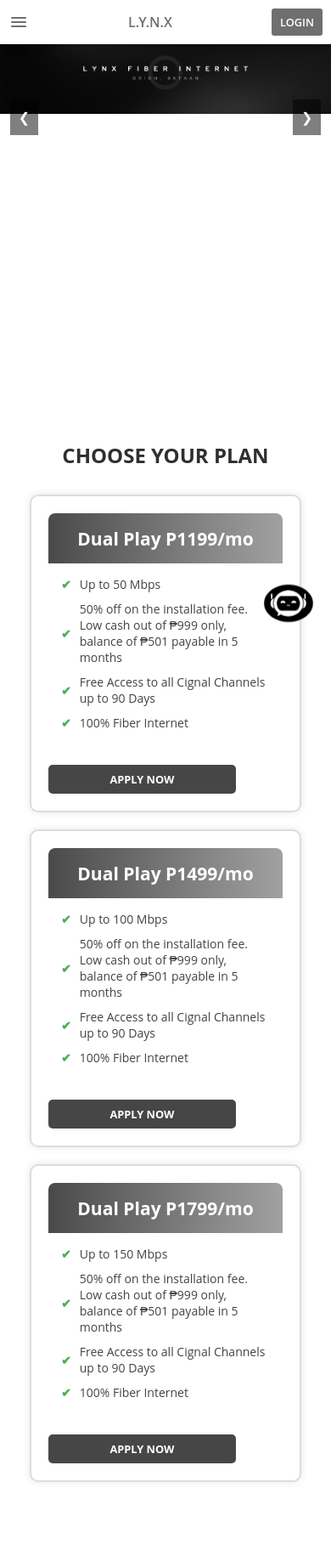
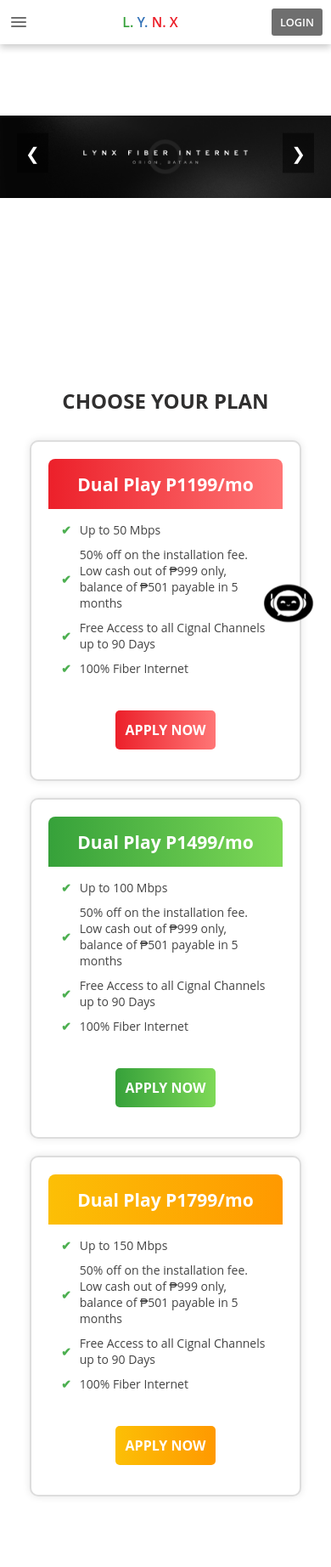
Before and after one commit to WesleyJoshuaPerez/Capstone, a PHP site: page /Github/ in a window 390 px wide. Shown: the top 1844 px of the page at 85% size. Before the commit the page ends 1744 px from the top, so only its background shows below. Run offline with PHP 8.4, Linux system fonts and the light colour scheme; some web fonts are replaced.

Commit message:
revised homepage

```diff
--- a/frontend/styles/frontpage.css
+++ b/frontend/styles/frontpage.css
@@ -9,7 +9,7 @@
 body {
   height: 100vh;
   width: 100%;
-  /* background: url("images/hero-bg.jpg") center/cover no-repeat; */
+  background-color: white;
 }
 header {
   position: fixed;
@@ -125,9 +125,8 @@ header {
   display: flex;
   justify-content: center;
   align-items: center;
-  margin-top: 6rem; /* Pushes it down to avoid getting cut */
+  margin-top: 0; /* Pushes it down to avoid getting cut */
 }
-
 
 .slider-wrapper {
   position: relative;
@@ -145,21 +144,19 @@ header {
 .slide {
   flex: 0 0 100vw; /* Ensures each slide takes up full width */
   width: 100vw; /* Full width of viewport */
-  height: 100%; /* Ensure full height */
+  height: 50vh;
 }
 
 .slide img {
+  object-fit: cover; /* Ensures image fills container */
+  height: 100%;
   width: 100%;
-  height: auto; /* Maintain aspect ratio */
-  max-height: 100%; /* Prevents image from overflowing */
-  object-fit: contain; /* Ensures full image is displayed without cropping */
 }
-
 
 .prev,
 .next {
   position: absolute;
-  top: 50%;
+  top: 40%;
   transform: translateY(-50%);
   background-color: rgba(0, 0, 0, 0.5);
   color: white;
@@ -175,31 +172,6 @@ header {
 
 .next {
   right: 1.25rem;
-}
-
-.dots {
-  position: relative; /* Position it relative to the slider */
-  bottom: 20px; /* Adjust this to move it closer or farther */
-  left: 50%;
-  transform: translateX(-50%); /* Centers the dots */
-  display: flex;
-  gap: 8px; /* Spacing between dots */
-}
-
-
-.dot {
-  height: 0.25rem; /* Make it a thin line */
-  width: 2.5rem; /* Adjust length */
-  background-color: #bbb;
-  border-radius: 0.3125rem; /* Slightly rounded edges */
-  display: inline-block;
-  cursor: pointer;
-  transition: background-color 0.3s, width 0.3s;
-}
-
-.dot.active {
-  background-color: #333;
-  width: 3.125rem; /* Make active line slightly longer */
 }
 
 /* Pricing Section */
@@ -242,8 +214,8 @@ header {
 }
 
 /* Header (Title & Badge) */
+/* Default Style */
 .pricing-header {
-  background: linear-gradient(to right, #4a4a4a, #a1a1a1);
   color: white;
   padding: 15px;
   border-radius: 8px 8px 0 0;
@@ -251,6 +223,23 @@ header {
   font-weight: bold;
   text-align: center;
   position: relative;
+}
+
+/* Different Background Colors for Each Plan */
+.pricing-box:nth-child(1) .pricing-header {
+  background: linear-gradient(to right, #ec202a, #ff7676); /* Red Gradient */
+}
+
+.pricing-box:nth-child(2) .pricing-header {
+  background: linear-gradient(to right, #36a13a, #7ed957); /* Green Gradient */
+}
+
+.pricing-box:nth-child(3) .pricing-header {
+  background: linear-gradient(
+    to right,
+    #fcbf06,
+    #ff9900
+  ); /* Yellow-Orange Gradient */
 }
 
 /* Plan Details */
@@ -275,10 +264,10 @@ header {
 }
 
 /* Apply Now Button */
+/* Default Button Styling */
 .apply-btn {
   display: block;
   width: 100%;
-  background: #464646;
   color: white;
   text-align: center;
   padding: 12px;
@@ -288,12 +277,38 @@ header {
   border-radius: 5px;
   cursor: pointer;
   margin-top: 15px;
+  transition: background 0.3s ease-in-out;
 }
 
-.apply-btn:hover {
-  background: #807f7f;
+/* Different Gradient Backgrounds */
+.pricing-box:nth-child(1) .apply-btn {
+  background: linear-gradient(to right, #ec202a, #ff7676); /* Red Gradient */
 }
 
+.pricing-box:nth-child(2) .apply-btn {
+  background: linear-gradient(to right, #36a13a, #7ed957); /* Green Gradient */
+}
+
+.pricing-box:nth-child(3) .apply-btn {
+  background: linear-gradient(
+    to right,
+    #fcbf06,
+    #ff9900
+  ); /* Yellow-Orange Gradient */
+}
+
+/* Hover Effects */
+.pricing-box:nth-child(1) .apply-btn:hover {
+  background: linear-gradient(to right, #ff3b3b, #ff9999); /* Lighter Red */
+}
+
+.pricing-box:nth-child(2) .apply-btn:hover {
+  background: linear-gradient(to right, #4caf50, #9beb79); /* Lighter Green */
+}
+
+.pricing-box:nth-child(3) .apply-btn:hover {
+  background: linear-gradient(to right, #ffcc33, #ffb84d); /* Lighter Yellow */
+}
 
 ul {
   list-style-type: none; /* Hides the bullet points */
@@ -362,104 +377,57 @@ footer {
   /**To make responsive gallery slide and subcripstion page */
   .galleryslidingimage {
     height: 85vh; /* Slightly reduce height */
-    margin: 40px auto 0;
+    margin-top: 0;
   }
 
   .slide {
-    height: 85vh;
+    height: 40vh;
   }
 
   .slide img {
-    object-fit: fill; /* Prevents cutting important parts of the image */
+    object-fit: contain; /* Ensures image fills container */
+    height: 100%;
     width: 100%;
-    max-width: 100%;
   }
 
   .prev,
   .next {
+    position: absolute;
+    top: 35%;
     font-size: 20px;
     padding: 10px;
   }
-  .carousel-indicators {
-    text-align: center;
-    position: absolute;
-    bottom: -50px;
-    left: 50%;
-    transform: translateX(-50%);
-    display: flex;
-    gap: 0.625rem;
-  }
 
-  .dot {
-    height: 0.25rem; /* Make it a thin line */
-    width: 2.5rem; /* Adjust length */
-    background-color: #bbb;
-    border-radius: 0.3125rem; /* Slightly rounded edges */
-    display: inline-block;
-    cursor: pointer;
-    transition: background-color 0.3s, width 0.3s;
-  }
-
-  .dot.active {
-    background-color: #333;
-    width: 3.125rem; /* Make active line slightly longer */
-  }
   .pricinglist h1 {
     font-size: 25px;
     padding: 0;
   }
 }
 /*For smartphones */
-@media (max-width: 47.5rem) {
-  .section {
-    margin-top: 20px;
-    height: auto;
-    min-height: 70vh;
-  }
+@media (max-width: 768px) {
   .galleryslidingimage {
-    height: 70vh;
-    margin: 5.625rem auto 0; /* Adjust the top margin as needed */
+    height: 85vh;
+    margin-top: 0;
   }
 
   .slide {
-    height: 70vh;
+    height: 50vh;
   }
 
   .slide img {
-    object-fit: fill; /* Prevents cutting important parts of the image */
-    width: auto;
-    max-width: 100%;
+    object-fit: contain; /* Ensures image fills container */
+    height: 100%;
+    width: 100%;
   }
 
   .prev,
   .next {
-    font-size: 18px;
-    padding: 0.5rem;
-  }
-  .carousel-indicators {
-    text-align: center;
     position: absolute;
-    bottom: 0.625rem;
-    left: 50%;
-    transform: translateX(-50%);
-    display: flex;
-    gap: 0.625rem;
+    top: 35%;
+    font-size: 20px;
+    padding: 10px;
   }
 
-  .dot {
-    height: 0.25rem; /* Make it a thin line */
-    width: 2.5rem; /* Adjust length */
-    background-color: #bbb;
-    border-radius: 0.3125rem; /* Slightly rounded edges */
-    display: inline-block;
-    cursor: pointer;
-    transition: background-color 0.3s, width 0.3s;
-  }
-
-  .dot.active {
-    background-color: #333;
-    width: 3.125rem; /* Make active line slightly longer */
-  }
   .pricinglist h1 {
     font-size: 20px; /* Adjust size as needed */
     text-align: center;
@@ -470,57 +438,68 @@ footer {
     width: auto;
     height: auto;
   }
-  .pricing-box button {
-    width: 80%; /* Make buttons wider on mobile */
-    font-size: 12.8px; /* Reduce font size */
-    padding: 0.5rem 0.75rem; /* Adjust padding */
+  .apply-btn {
+    display: block;
+    width: auto;
+    background: #464646;
+    color: white;
+    text-align: center;
+    padding: 12px;
+    font-size: 16px;
+    font-weight: bold;
+    border: none;
+    border-radius: 5px;
+    cursor: pointer;
+    margin: 15px auto; /* Auto centers it horizontally */
+  }
+
+  .apply-btn:hover {
+    background: #807f7f;
   }
   footer {
     display: none;
   }
 }
 
-/* Make it fully responsive for smaller screens */
-@media (max-width: 768px) {
+@media (max-width: 480px) {
   .galleryslidingimage {
-    height: 85vh; /* Adjust height for mobile */
-    margin-top: 3rem; /* Push down on mobile */
+    height: 75vh; /* Further adjust height */
+    margin-top: 0; /* Push down */
+  }
+
+  .slide {
+    height: 50vh;
   }
 
   .slide img {
-    object-fit: contain; /* Keep full image visible */
+    object-fit: contain; /* Ensures image fills container */
+    height: 100%;
     width: 100%;
-    max-width: 100%;
   }
 
   .prev,
   .next {
-    top: 10%; /* Move arrows below the slider */
-    transform: translateY(50%); /* Adjust positioning */
-    background-color: rgba(0, 0, 0, 0.5);
-    padding: 10px; /* Adjust button size */
-    font-size: 16px; /* Reduce icon size */
+    position: absolute;
+    top: 35%;
+    font-size: 20px;
+    padding: 10px;
+  }
+  .apply-btn {
+    display: block;
+    width: auto;
+    background: #464646;
+    color: white;
+    text-align: center;
+    padding: 12px;
+    font-size: 16px;
+    font-weight: bold;
+    border: none;
+    border-radius: 5px;
+    cursor: pointer;
+    margin: 15px auto; /* Auto centers it horizontally */
   }
 
-  .prev {
-    left: 3%; /* Center towards left */
-  }
-
-  .next {
-    right: 3%; /* Center towards right */
+  .apply-btn:hover {
+    background: #807f7f;
   }
 }
-
-@media (max-width: 480px) {
-  .galleryslidingimage {
-    height: 75vh; /* Further adjust height */
-    margin-top: 4rem; /* Push down */
-  }
-
-  .slide img {
-    width: auto;
-    max-width: 100%;
-    object-fit: contain;
-  }
-
-}
--- a/frontend/styles/login.css
+++ b/frontend/styles/login.css
@@ -10,6 +10,7 @@
 
 body {
   overflow-x: hidden;
+  background: #fff;
 }
 
 .hidden {
@@ -162,7 +163,7 @@ label {
 /* Responsive Adjustments for 759px and below */
 @media (max-width: 759px) {
   .loginform_container {
-    width: 60%;
+    width: 90%;
     max-width: 24rem; /* Slightly smaller */
     padding: 1rem;
   }
--- a/frontend/styles/resetpass.css
+++ b/frontend/styles/resetpass.css
@@ -8,6 +8,7 @@
 }
 body {
   overflow-x: hidden;
+  background: #fff;
 }
 h1 {
   color: #6f6f6f;
--- a/index.html
+++ b/index.html
@@ -35,7 +35,12 @@
         <span class="hamburger-btn material-symbols-rounded">menu</span>
         <a href="index.html" class="logo">
           <img src="frontend/assets/images/logos/Lynx_logo.png" alt="logo" />
-          <h2 style="color: #6f6f6f">L.Y.N.X</h2>
+          <h2>
+            <span style="color: #36a13a">L.</span>
+            <span style="color: #3775b9">Y.</span>
+            <span style="color: #ec202a">N.</span>
+            <span style="color: #ec202a">X</span>
+          </h2>
         </a>
         <ul class="links">
           <span class="close-btn material-symbols-rounded">close</span>
@@ -93,7 +98,6 @@
         <button class="next" onclick="moveSlide(1)">❯</button>
 
         <!-- Indicators -->
-
       </div>
     </div>
 
@@ -107,7 +111,10 @@
           </div>
           <ul>
             <li>Up to 50 Mbps</li>
-            <li>50% off on the installation fee. Low cash out of ₱999 only, balance of ₱501 payable in 5 months</li>
+            <li>
+              50% off on the installation fee. Low cash out of ₱999 only,
+              balance of ₱501 payable in 5 months
+            </li>
             <li>Free Access to all Cignal Channels up to 90 Days</li>
             <li>100% Fiber Internet</li>
           </ul>
@@ -120,7 +127,10 @@
           </div>
           <ul>
             <li>Up to 100 Mbps</li>
-            <li>50% off on the installation fee. Low cash out of ₱999 only, balance of ₱501 payable in 5 months</li>
+            <li>
+              50% off on the installation fee. Low cash out of ₱999 only,
+              balance of ₱501 payable in 5 months
+            </li>
             <li>Free Access to all Cignal Channels up to 90 Days</li>
             <li>100% Fiber Internet</li>
           </ul>
@@ -133,7 +143,10 @@
           </div>
           <ul>
             <li>Up to 150 Mbps</li>
-            <li>50% off on the installation fee. Low cash out of ₱999 only, balance of ₱501 payable in 5 months</li>
+            <li>
+              50% off on the installation fee. Low cash out of ₱999 only,
+              balance of ₱501 payable in 5 months
+            </li>
             <li>Free Access to all Cignal Channels up to 90 Days</li>
             <li>100% Fiber Internet</li>
           </ul>
--- a/resetpass.html
+++ b/resetpass.html
@@ -21,8 +21,8 @@
   </head>
   <body>
     <div class="reset-password-container">
-      <h1>RESET PASSWORD</h1>
       <div class="form-container">
+        <h1>RESET PASSWORD</h1>
         <form id="resetForm">
           <label for="email" class="email-label">Email Address</label>
           <input
```
Also changed, not shown: frontend/assets/images/logos/Lynx_logo.png.
